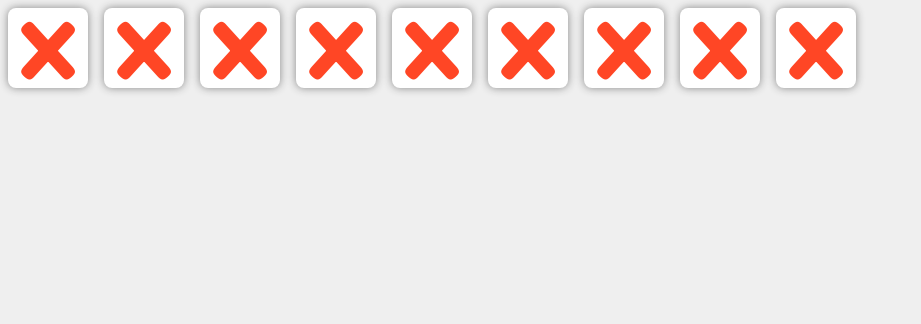
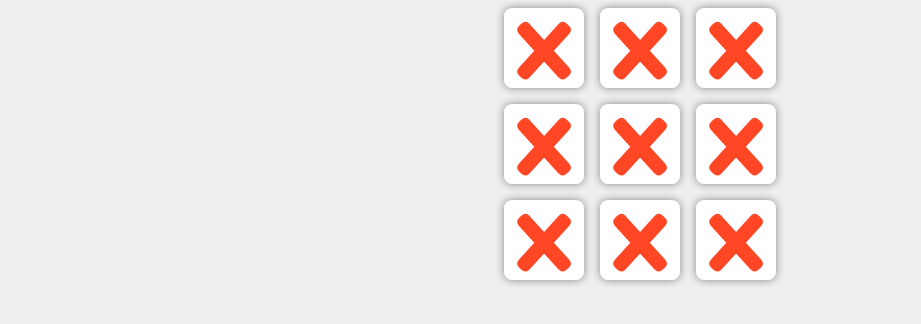
Before and after one commit to codeedocc/tic-tac-toe-react, a React (Create React App) app: page / in a window 1280 px wide. Shown: the top 324 px of the page, without its empty margins (0-921 px from the left). Built offline with nearby package versions, Linux system fonts and the light colour scheme.

Commit message:
created grid styles for board

```diff
--- /dev/null
+++ b/src/components/Board.css
@@ -0,0 +1,6 @@
+.board {
+  display: grid;
+  grid-template-columns: repeat(3, 6rem);
+  place-items: center;
+  justify-content: center;
+}
--- a/src/components/Board.tsx
+++ b/src/components/Board.tsx
@@ -1,5 +1,6 @@
 import React from 'react'
 import Box from './Box'
+import './Board.css'
 
 interface IBoard {
   board: string[]
@@ -8,7 +9,7 @@ interface IBoard {
 
 const Board = ({ board, clickHandler }: IBoard) => {
   return (
-    <div>
+    <div className="board">
       {board.map((icon, idx) => {
         return <Box icon={icon} clickHandler={() => clickHandler(idx)} />
       })}
```
